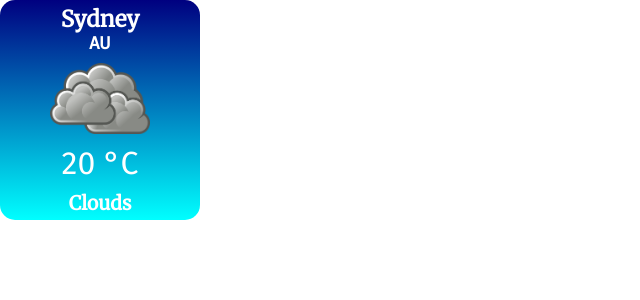
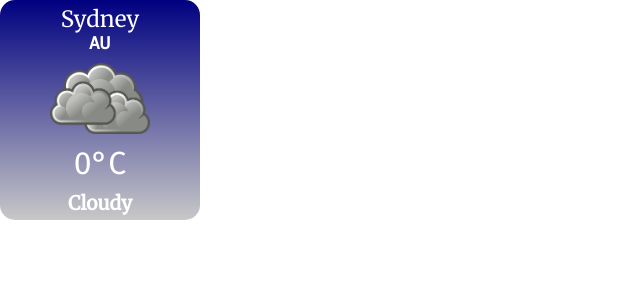
Before and after one commit to rashadmf/WhetherWeather, a React (Create React App) app: page / in a window 1280 px wide. Shown: the top 300 px of the page, without its empty margins (0-640 px from the left). Built offline with nearby package versions, Linux system fonts and the light colour scheme.

Commit message:
Changed structure of some components

```diff
--- a/src/App.css
+++ b/src/App.css
@@ -5,30 +5,6 @@
     color: white;
 }
 
-.location{
-    text-align: center;
-}
-
-.city{
-    font-family: 'Merriweather', sans-serif;
-    font-size: 1.4em;
-    size: 6px;
-}
-
-.country{
-    font-family: 'Fira Sans', sans-serif;
-    font-size: 1.1rem;
-}
-.temparature{
-    font-family: 'Fira Sans', sans-serif;
-    font-size: 2rem;
-    font-weight: 170;
-}
-
-.condition{
-    font-family: 'Merriweather', sans-serif;
-    font-size: 1.2rem;
-}
 
 .icon{
     width: 50%;
--- /dev/null
+++ b/src/components/WeatherCard/Condition.js
@@ -0,0 +1,24 @@
+import React from 'react';
+import styled from '@emotion/styled';
+
+const Condition = (props) => {
+
+    const Temperature = styled.h1`
+        font-family: 'Fira Sans', sans-serif;
+        font-size: 2rem;
+        font-weight: 170;
+    `;
+    const Status = styled.h3`
+        font-family: 'Merriweather', sans-serif;
+        font-size: 1.2rem;
+    `;
+
+    return (
+        <>
+        <Temperature>0°C</Temperature>
+        <Status>Cloudy</Status>
+        </>
+     );
+}
+
+export default Condition;
--- /dev/null
+++ b/src/components/WeatherCard/Graphic.js
@@ -0,0 +1,15 @@
+import React from 'react';
+import styled from '@emotion/styled';
+
+const Graphic = () => {
+
+    const Picture = styled.img`
+        width: 50%;
+    `;
+
+    return (
+        <Picture src="./img/cloudy.png" alt="Weather Icon"/>
+     );
+}
+
+export default Graphic;
--- /dev/null
+++ b/src/components/WeatherCard/Location.js
@@ -0,0 +1,26 @@
+import React from 'react';
+import styled from '@emotion/styled';
+
+const Location = (props) => {
+
+    const Container = styled.div`
+        text-align: center;
+    `;
+    const City = styled.div`
+        font-family: 'Merriweather', sans-serif;
+        font-size: 1.4em;
+        size: 6px;
+    `;
+    const Country = styled.h3`
+        font-family: 'Fira Sans', sans-serif;
+        font-size: 1.1rem;
+    `;
+    return (
+        <Container>
+            <City>Sydney</City>
+            <Country>AU</Country>
+        </Container>
+     );
+}
+
+export default Location;
--- a/src/components/WeatherCard/component.js
+++ b/src/components/WeatherCard/component.js
@@ -1,12 +1,17 @@
 import React from 'react';
 import styled from '@emotion/styled';
 
+import Location from './Location';
+import Condition from './Condition';
+import Graphic from './Graphic';
+
 const WeatherCard = (props) => {
 
+    const temp = 200;
     //Use emotion to write CSS into JS
     const Card = styled.div`
         margin: 10 auto;
-        background: linear-gradient(to top, cyan, navy);
+        background: linear-gradient(to top, rgba(${temp},200,200), navy);
         width: 200px;
         height: 220px;
         display: flex;
@@ -16,14 +21,10 @@ const WeatherCard = (props) => {
         border-radius: 15px;
     `
     return (
-        <Card className="card">
-            <div className="location">
-                <h1 className='city'>Sydney</h1>
-                <h3 className='country'>AU</h3>
-            </div>
-            <img className='icon' src="./img/cloudy.png" alt="Weather Icon"/>
-            <h1 className='temparature'>20 °C</h1>
-            <h3 className='condition'>Clouds</h3>
+        <Card>
+            <Location/>
+            <Graphic/>
+            <Condition/>
         </Card>
      );
 }
```
